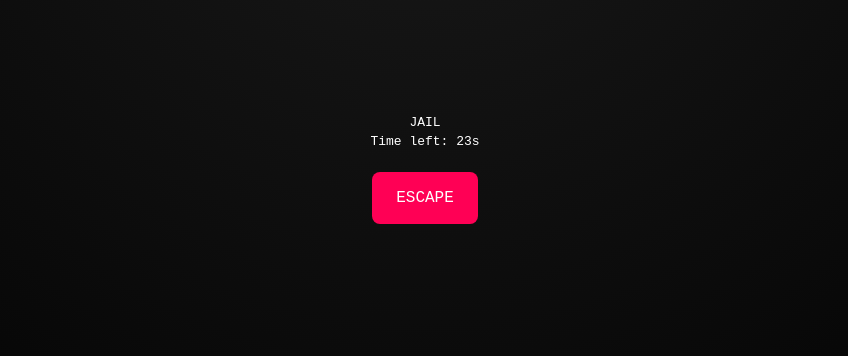
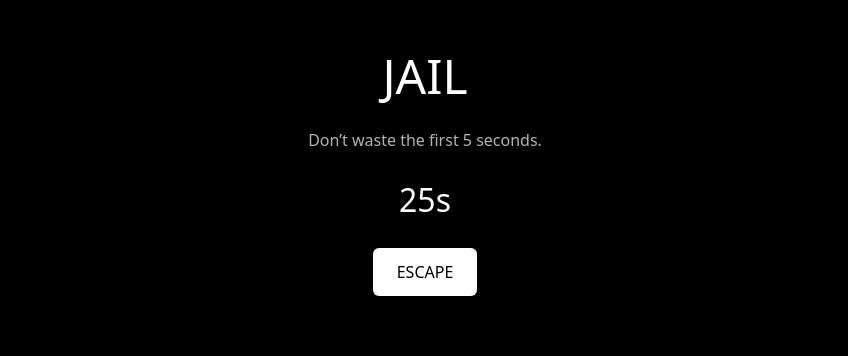
Before and after one commit to Bambusbjoern95/delulu_universe, a Next.js app: page /jail in a window 1280 px wide. Shown: the part 232-588 px from the top of the page, without its empty margins (215-1063 px from the left). Built offline with nearby package versions, Linux system fonts and the light colour scheme.

Commit message:
fix: jail page builds correctly

```diff
--- a/app/jail/page.tsx
+++ b/app/jail/page.tsx
@@ -1,66 +1,66 @@
-"use client";
+'use client';
 
-import { useEffect, useState } from "react";
-import Link from "next/link";
+import { useEffect, useState } from 'react';
+import Link from 'next/link';
 
-type JailState = "locked" | "escaped" | "failed";
+type JailState = 'locked' | 'escaped' | 'failed';
 
 export default function Jail() {
-  const [state, setState] = useState<JailState>("locked");
+  const [state, setState] = useState<JailState>('locked');
   const [timeLeft, setTimeLeft] = useState(30);
 
   useEffect(() => {
-    if (state !== "locked") return;
+    if (state !== 'locked') return;
 
     if (timeLeft <= 0) {
-      setState("failed");
+      setState('failed');
       return;
     }
 
     const timer = setTimeout(() => {
-      setTimeLeft((t) => t - 1);
+      setTimeLeft(t => t - 1);
     }, 1000);
 
     return () => clearTimeout(timer);
   }, [timeLeft, state]);
 
-  const escape = () => {
-    if (state === "locked") {
-      setState("escaped");
-    }
-  };
-
   return (
     <main
       style={{
-        minHeight: "100vh",
-        background: "radial-gradient(circle at top, #1a1a1a, #000)",
-        color: "#fff",
-        display: "flex",
-        flexDirection: "column",
-        alignItems: "center",
-        justifyContent: "center",
-        fontFamily: "monospace",
-        textAlign: "center",
-        padding: "24px",
+        minHeight: '100vh',
+        background: '#000',
+        color: '#fff',
+        display: 'flex',
+        flexDirection: 'column',
+        alignItems: 'center',
+        justifyContent: 'center',
+        fontFamily: 'system-ui',
+        textAlign: 'center',
+        padding: '32px',
       }}
     >
-      {state === "locked" && (
+      <h1 style={{ fontSize: '3rem', marginBottom: '16px' }}>JAIL</h1>
+
+      {state === 'locked' && (
         <>
-          <h1>JAIL</h1>
-          <p>Time left: {timeLeft}s</p>
+          <p style={{ opacity: 0.7, marginBottom: '24px' }}>
+            Don’t waste the first 5 seconds.
+          </p>
+
+          <p style={{ fontSize: '2rem', marginBottom: '24px' }}>
+            {timeLeft}s
+          </p>
 
           <button
-            onClick={escape}
+            onClick={() => setState('escaped')}
             style={{
-              marginTop: "20px",
-              padding: "14px 24px",
-              background: "#ff0055",
-              border: "none",
-              borderRadius: "8px",
-              color: "#fff",
-              fontSize: "16px",
-              cursor: "pointer",
+              padding: '12px 24px',
+              fontSize: '1rem',
+              background: '#fff',
+              color: '#000',
+              border: 'none',
+              cursor: 'pointer',
+              borderRadius: '6px',
             }}
           >
             ESCAPE
@@ -68,34 +68,27 @@ export default function Jail() {
         </>
       )}
 
-      {state === "escaped" && (
+      {state === 'escaped' && (
         <>
-          <h1>ESCAPED</h1>
-          <p>You got out.</p>
-
-          <Link href="/feed" style={linkStyle}>
-            → Back to Feed
+          <p style={{ fontSize: '1.5rem', marginBottom: '24px' }}>
+            You escaped.
+          </p>
+          <Link href="/feed" style={{ color: '#fff', opacity: 0.8 }}>
+            Back to Feed
           </Link>
         </>
       )}
 
-      {state === "failed" && (
+      {state === 'failed' && (
         <>
-          <h1>FAILED</h1>
-          <p>You waited too long.</p>
-
-          <Link href="/feed" style={linkStyle}>
-            → Back to Feed
+          <p style={{ fontSize: '1.5rem', marginBottom: '24px' }}>
+            Too slow.
+          </p>
+          <Link href="/feed" style={{ color: '#fff', opacity: 0.8 }}>
+            Back to Feed
           </Link>
         </>
       )}
     </main>
   );
 }
-
-const linkStyle = {
-  marginTop: "32px",
-  textDecoration: "none",
-  color: "#aaa",
-  fontSize: "14px",
-};
```
